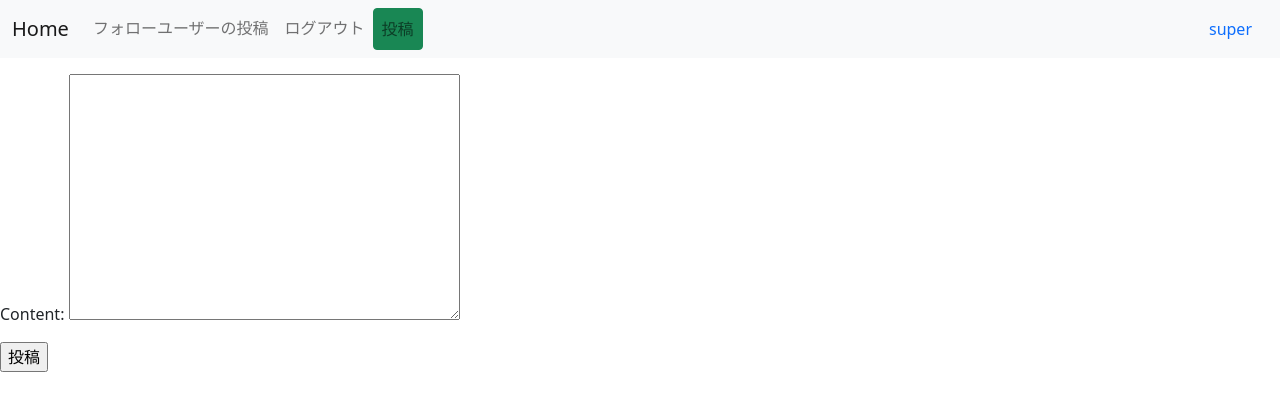
After one commit to jphacks/OL_2314, a Django app: page /post/1/comment/ in a window 1280 px wide. The commit adds this page. Shown: the top 411 px of the page. Run offline with Django 3.2, Linux system fonts and the light colour scheme; a user stored in the database is signed in.

Commit message:
added comment function

```diff
--- a/snsapp/forms.py
+++ b/snsapp/forms.py
@@ -4,4 +4,4 @@ from .models import Post
 class PostForm(forms.ModelForm):
     class Meta:
         model = Post
-        fields = ['title', 'content', 'image']  # 'image' フィールドを追加
+        fields = ['title', 'content']
--- a/snsapp/models.py
+++ b/snsapp/models.py
@@ -22,3 +22,15 @@ class Connection(models.Model):
 
     def __str__(self):
         return self.user.username
+
+class Comment(models.Model): #コメント機能
+    post = models.ForeignKey(Post, on_delete=models.CASCADE, related_name='comments') #Postモデルに対して、1対多の関係を定義
+    user = models.ForeignKey(User, on_delete=models.CASCADE) #Userモデルに対して、1対多の関係を定義
+    content = models.TextField() #コメントの内容
+    created_at = models.DateTimeField(auto_now_add=True) #コメントの作成日時
+
+    def __str__(self): #データベースで表示されるもの
+        return self.content
+
+    class Meta: #データベースで表示されるもの
+        ordering = ["-created_at"]
--- a/snsapp/urls.py
+++ b/snsapp/urls.py
@@ -1,5 +1,5 @@
 from django.urls import path
-from .views import Home, MyPost, CreatePost, DetailPost, UpdatePost, DeletePost, LikeHome, FollowHome, FollowDetail, FollowList, LikeDetail
+from .views import Home, MyPost, CreatePost, DetailPost, UpdatePost, DeletePost, LikeHome, FollowHome, FollowDetail, FollowList, LikeDetail, CommentCreate
 # app_name = 'snsapp'
 
 urlpatterns = [
@@ -9,6 +9,7 @@ urlpatterns = [
     path('detail/<int:pk>', DetailPost.as_view(), name='detail'),
     path('detail/<int:pk>/update', UpdatePost.as_view(), name='update'),
     path('detail/<int:pk>/delete', DeletePost.as_view(), name='delete'),
+    path('post/<int:pk>/comment/', CommentCreate.as_view(), name='comment-create'),
     path('like-home/<int:pk>', LikeHome.as_view(), name='like-home'),
     path('like-detail/<int:pk>', LikeDetail.as_view(), name='like-detail'),
     path('follow-home/<int:pk>', FollowHome.as_view(), name='follow-home'),
--- a/snsapp/views.py
+++ b/snsapp/views.py
@@ -1,11 +1,11 @@
 from django.shortcuts import render, redirect
 from django.views import View
 from django.views.generic import ListView, CreateView, DetailView, UpdateView, DeleteView
-from django.urls import reverse_lazy
+from django.urls import reverse_lazy, reverse
 from django.contrib.auth.mixins import LoginRequiredMixin, UserPassesTestMixin
 from django.contrib.auth.models import User
 
-from .models import Post, Connection
+from .models import Post, Connection, Comment
 
 
 class Home(LoginRequiredMixin, ListView):
@@ -48,14 +48,32 @@ class CreatePost(LoginRequiredMixin, CreateView):
 
 class DetailPost(LoginRequiredMixin, DetailView):
     """投稿詳細ページ"""
-    model = Post
-    template_name = 'detail.html'
+    model = Post #Postモデルを指定
+    template_name = 'detail.html' #テンプレートを指定
 
-    def get_context_data(self, *args, **kwargs):
-        context = super().get_context_data(*args, **kwargs)
-        context['connection'] = Connection.objects.get_or_create(user=self.request.user)
+    def get_context_data(self, *args, **kwargs): #コメント機能
+        context = super().get_context_data(*args, **kwargs) #親クラスのメソッドを呼び出す
+        context['connection'] = Connection.objects.get_or_create(user=self.request.user) #フォロー機能
+        context['comments'] = Comment.objects.filter(post=self.object) #コメントを取得
         return context
 
+class CommentCreate(LoginRequiredMixin, CreateView): #コメント機能
+    model = Comment
+    template_name = 'comment_form.html'
+    fields = ['content']
+
+    def get_context_data(self, **kwargs):
+        context = super().get_context_data(**kwargs)
+        context['content'] = self.get_form()  # Add form to context
+        return context
+
+    def form_valid(self, form):
+        form.instance.user = self.request.user
+        form.instance.post = Post.objects.get(pk=self.kwargs['pk'])
+        return super().form_valid(form)
+
+    def get_success_url(self):
+        return reverse('detail', kwargs={'pk': self.object.post.pk})
 
 class UpdatePost(LoginRequiredMixin, UserPassesTestMixin, UpdateView):
     """投稿編集ページ"""
--- a/templates/base.html
+++ b/templates/base.html
@@ -10,10 +10,11 @@
     <!-- Bootstrap CSS -->
     <link href="https://cdn.jsdelivr.net/npm/bootstrap@5.0.0-beta3/dist/css/bootstrap.min.css" rel="stylesheet" integrity="sha384-eOJMYsd53ii+scO/bJGFsiCZc+5NDVN2yr8+0RDqr0Ql0h+rP48ckxlpbzKgwra6" crossorigin="anonymous">
     <link rel="stylesheet" href="https://use.fontawesome.com/releases/v5.15.1/css/all.css" integrity="sha384-vp86vTRFVJgpjF9jiIGPEEqYqlDwgyBgEF109VFjmqGmIY/Y4HV4d3Gp2irVfcrp" crossorigin="anonymous">
+    <link rel="stylesheet" href="{% static 'style.css' %}">
     {% block customcss %}
     {% endblock customcss %}
 
-    <title>SNSアプリサンプル</title>
+    <title>SNSアプリ</title>
   </head>
   <body>
 
--- /dev/null
+++ b/templates/comment_form.html
@@ -0,0 +1,8 @@
+{% extends 'base.html' %}
+
+{% block content %}
+<form method="post">{% csrf_token %}
+    {{ form.as_p }}
+    <input type="submit" value="投稿">
+</form>
+{% endblock content %}
```
Also changed, not shown: templates/detail.html (+12 -2 lines), db.sqlite3, snsapp/migrations/0002_alter_connection_id_alter_post_id_comment.py (added), static/style.css (line endings or trailing spaces).
